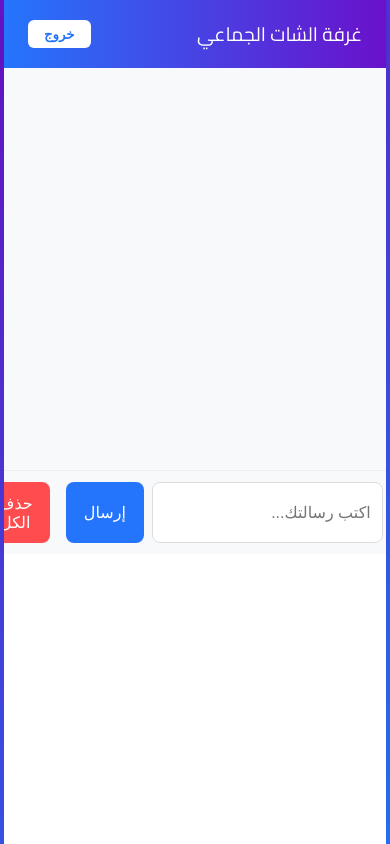
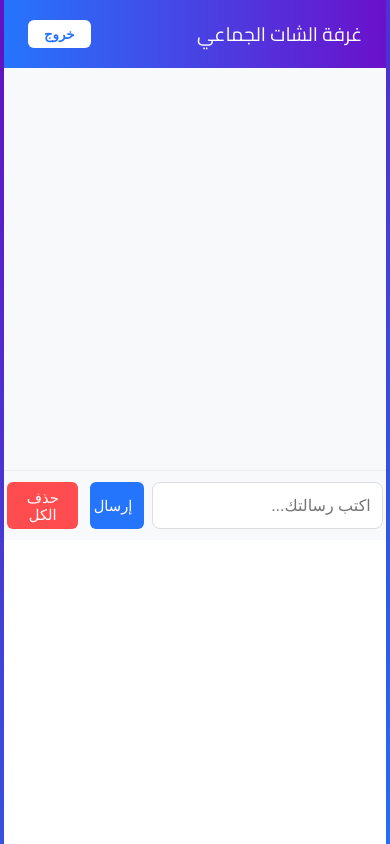
Before and after one commit to Pepo2024/Bary, a plain HTML site: page index.html in a window 390 px wide. Both pictures are taken after typing "Sample" into the empty fields and a click on the button "دخول". Drawn offline with Linux system fonts and the light colour scheme; no server answers.

Commit message:
Update index.html

```diff
--- a/index.html
+++ b/index.html
@@ -156,6 +156,7 @@
       font-size: 1rem;
       cursor: pointer;
       transition: background 0.2s;
+      min-width: 70px;
     }
     .send-form button:hover {
       background: #6a11cb;
@@ -260,6 +261,15 @@
         padding: 0.12rem 0.3rem;
         min-width: 32px;
         min-height: 24px;
+      }
+      .send-form button {
+        padding: 0.4rem 0.7rem;
+        font-size: 0.92rem;
+        min-width: 54px;
+        border-radius: 6px;
+      }
+      .send-form .delete-all {
+        margin-right: 0.2rem;
       }
     }
   </style>
```
